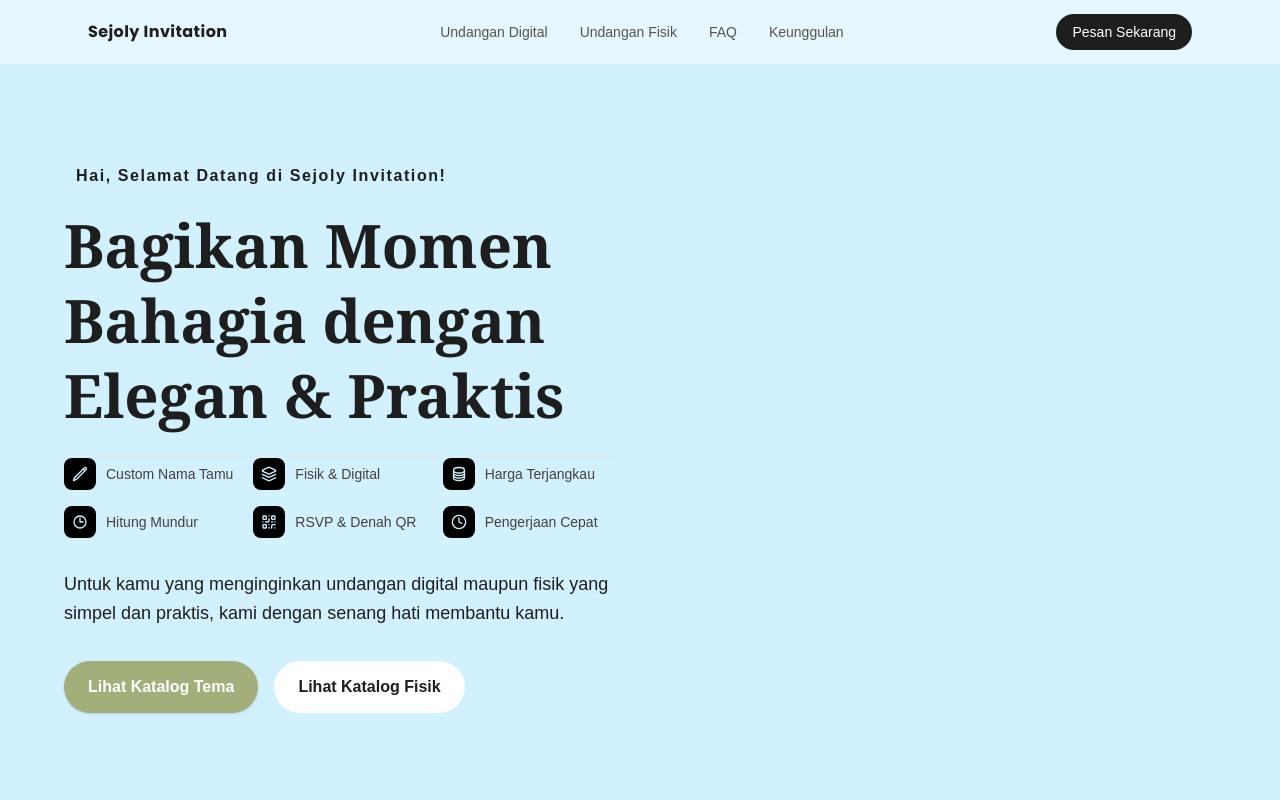
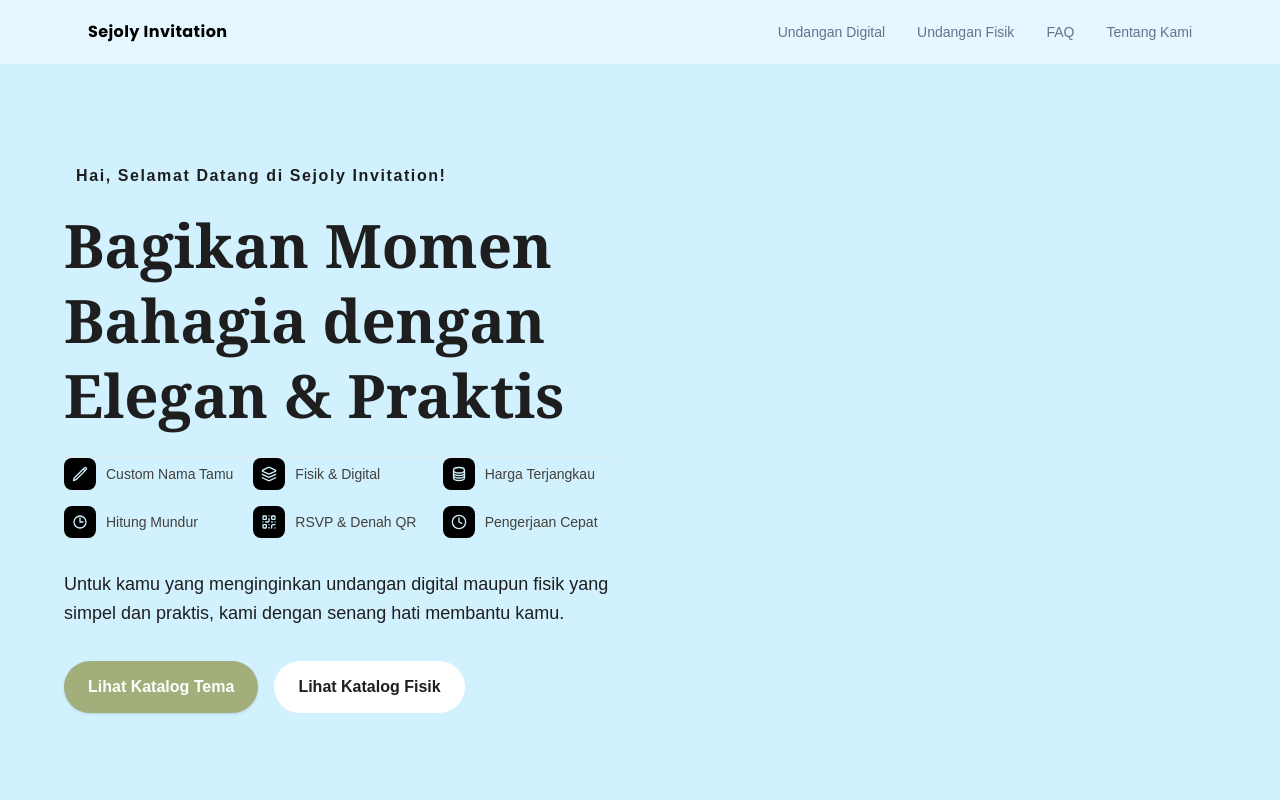
Before and after one commit to Beecome1/sejoly-invitation-portofolio, a website: page index.html in a window 1280 px wide. Shown: the top 800 px of the page. Drawn offline with Linux system fonts and the light colour scheme.

Commit message:
Perbarui gaya dan warna teks pada elemen navigasi dan tombol, serta perbaiki konsistensi penggunaan tanda kutip di file JavaScript.

```diff
--- a/index.html
+++ b/index.html
@@ -26,15 +26,15 @@
         class="max-w-6xl mx-auto px-4 sm:px-6 h-16 flex items-center justify-between"
       >
         <!-- Logo -->
-        <a href="#" class="font-head font-bold tracking-wide text-brand-dark">
+        <a href="#" class="font-head font-bold tracking-wide text-black">
           <span>Sejoly Invitation</span>
         </a>
 
         <!-- Menu Desktop -->
         <nav
-          class="hidden md:flex items-center gap-8 text-sm font-medium text-stone-600"
+          class="hidden md:flex items-center gap-8 text-sm font-medium text-slate-500 ml-auto"
         >
-          <a href="#katalog" class="hover:text-brand-gold transition"
+          <a href="#katalog" class="hover:text-[#077776] transition"
             >Undangan Digital</a
           >
           <a href="#katalog-fisik" class="hover:text-brand-gold transition"
@@ -42,26 +42,19 @@
           >
           <a href="#faq" class="hover:text-brand-gold transition">FAQ</a>
 
-          <a href="#keunggulan" class="hover:text-brand-gold transition"
-            >Keunggulan</a
+          <a href="#tentang-kami" class="hover:text-brand-gold transition"
+            >Tentang Kami</a
           >
         </nav>
 
         <!-- Tombol CTA Desktop & Tombol Hamburger Mobile -->
         <div class="flex items-center gap-3">
-          <a
-            href="#kontak"
-            class="hidden sm:inline-block bg-brand-dark text-white text-sm font-medium px-4 py-2 rounded-full hover:bg-brand-gold transition"
-          >
-            Pesan Sekarang
-          </a>
-
           <!-- Hamburger Button (Tampil di Mobile) -->
           <button
             id="mobile-menu-btn"
             aria-label="Buka Menu"
             aria-expanded="false"
-            class="md:hidden p-2 rounded-lg text-brand-dark hover:bg-stone-200/70 transition focus:outline-none"
+            class="md:hidden p-2 rounded-lg text-black hover:bg-stone-200/70 transition focus:outline-none"
           >
             <!-- Ikon Garis Tiga (Hamburger) -->
             <svg
@@ -104,7 +97,7 @@
       >
         <div class="overflow-hidden">
           <nav
-            class="flex flex-col space-y-1.5 px-4 pt-2 pb-5 text-sm font-medium text-stone-700"
+            class="flex flex-col space-y-1.5 px-4 pt-2 pb-5 text-sm font-medium text-slate-500"
           >
             <a
               href="#katalog"
@@ -127,13 +120,6 @@
               class="mobile-link nav-item py-2.5 px-3 rounded-lg hover:text-brand-gold transition"
               >Tentang Kami</a
             >
-
-            <a
-              href="#kontak"
-              class="mobile-link mt-3 text-center bg-white text-black font-semibold py-2.5 rounded-full hover:bg-brand-gold transition"
-            >
-              Pesan Sekarang
-            </a>
           </nav>
         </div>
       </div>
```
Also changed, not shown: dist/js/main.js, dist/output.css.
